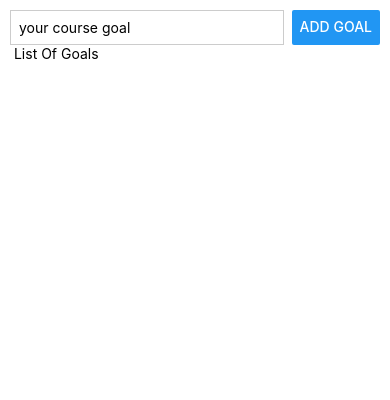
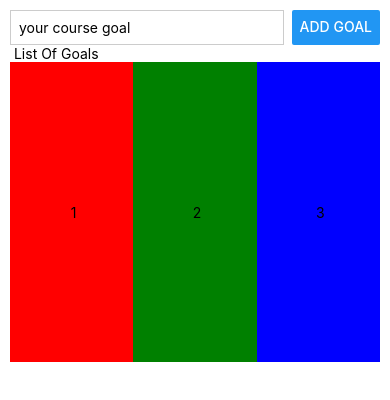
Before and after one commit to mohamedAllam9072/porjectX7, a React Native app: screen / in a window 390 px wide. Shown: the top 400 px of the page. Built offline with nearby package versions, Linux system fonts and the light colour scheme.

Commit message:
implement flexBox

```diff
--- a/App.js
+++ b/App.js
@@ -1,3 +1,4 @@
+/* eslint-disable react-native/no-inline-styles */
 import React from 'react';
 
 import {
@@ -19,12 +20,53 @@
       <View>
         <Text> List Of Goals </Text>
       </View>
+      <View
+        style={{
+          flexDirection: 'row',
+          justifyContent: 'space-around',
+          alignItems: 'stretch', //stretch = fill crossAxis from top to buttom
+          width: '100%',
+          height: 300,
+        }}>
+        <View
+          style={{
+            flex: 1, //flex working in flexbox only it's like weight in android
+            justifyContent: 'center',
+            alignItems: 'center',
+            backgroundColor: 'red',
+          }}>
+          <Text> 1</Text>
+        </View>
+        <View
+          style={{
+            flex: 1,
+            justifyContent: 'center',
+            alignItems: 'center',
+            backgroundColor: 'green',
+          }}>
+          <Text> 2</Text>
+        </View>
+        <View
+          style={{
+            flex: 1,
+            justifyContent: 'center',
+            alignItems: 'center',
+            backgroundColor: 'blue',
+          }}>
+          <Text> 3</Text>
+        </View>
+      </View>
       <StatusBar style="auto" />
     </View>
   );
 }
 
 const styles = StyleSheet.create({
+  /**
+   *     flexDirection: 'row', //equal vertical oraintion in android
+          justifyContent: '', //handle childs inside container in mainAxis from left to right
+          alignItems: '', //handle childs inside container in crossAxis from top to bottom
+   */
   appContainer: {
     padding: 10,
   },
```
